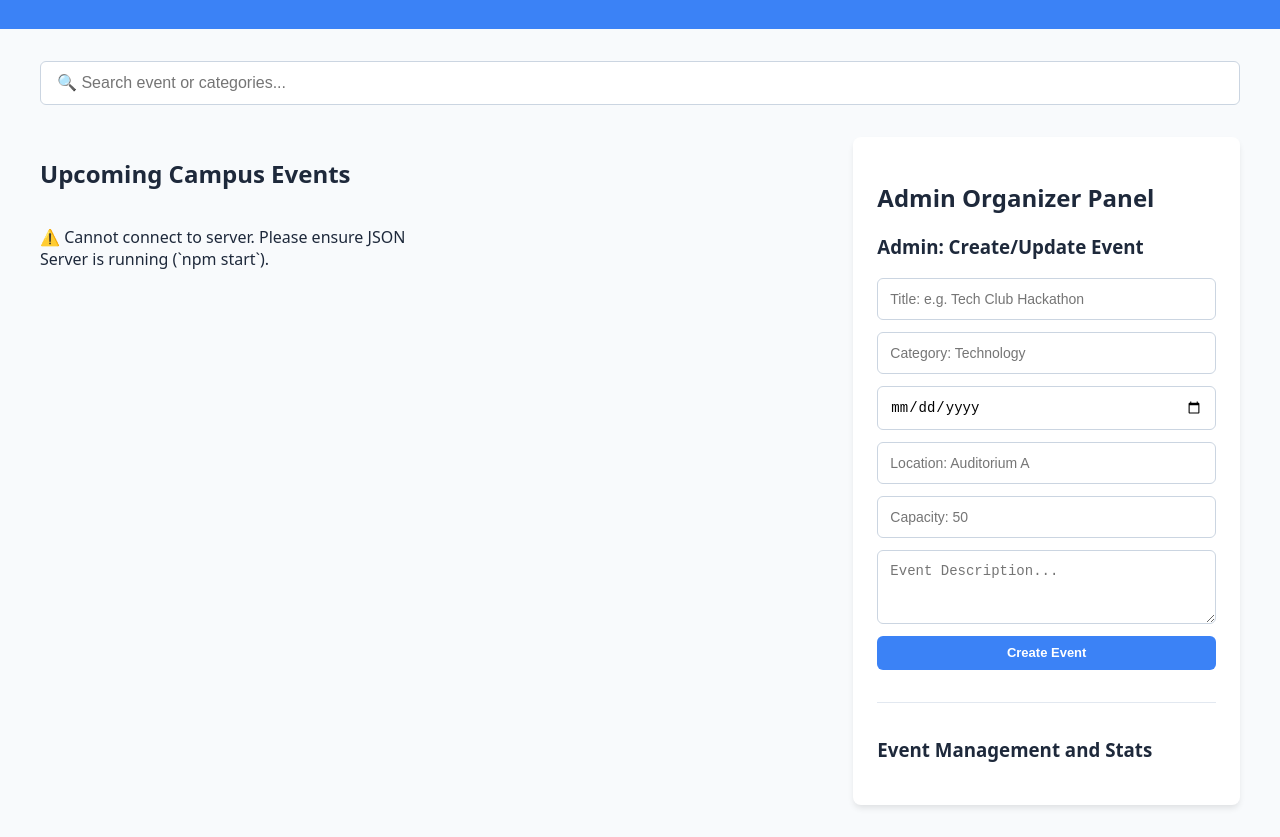
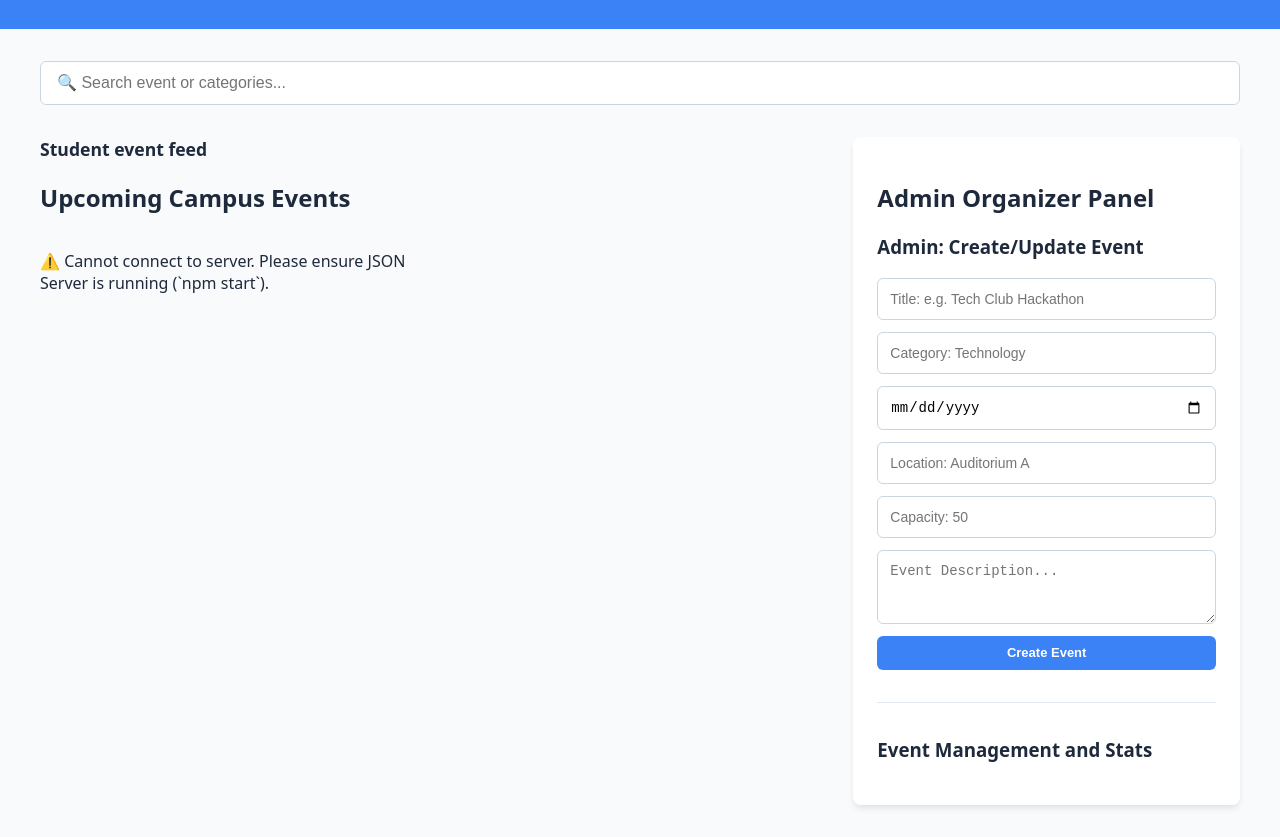
Before and after one commit to mted39313-cmd/campus-event-finder, a website with bundled scripts: page index.html in a window 1280 px wide. Shown: the part 103-940 px from the top of the page. Built offline with nearby package versions, Linux system fonts and the light colour scheme; files whose address does not match are found by name.

Commit message:
changed a little errors and added validation.test.js

```diff
--- a/index.html
+++ b/index.html
@@ -28,6 +28,7 @@
 
       <!-- Left Column: Dynamic Student Event Feed -->
       <section class="events-section">
+        <p class="feed-label">Student event feed</p>
         <h2>Upcoming Campus Events</h2>
         <div id="event-container" class="grid"></div>
       </section>
--- a/style.css
+++ b/style.css
@@ -145,3 +145,9 @@ header p {
     grid-template-columns: 1fr;
   }
 }
+.feed-label {
+  font-size: 1.1rem;
+  font-weight: 700;
+  margin: 0 0 0.5rem 0;
+  color: var(--text);
+}
```
Also changed, not shown: __tests__/validation.test.js (+40 -0 lines).
